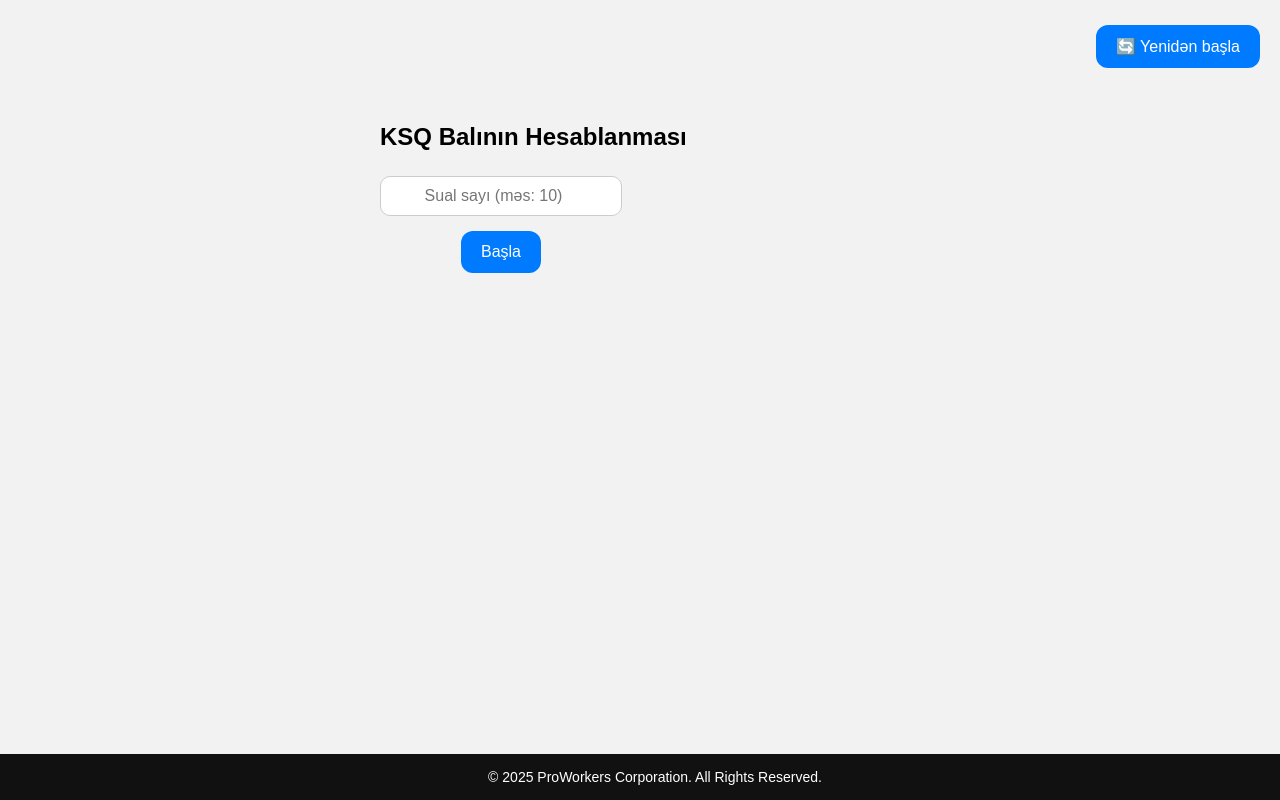
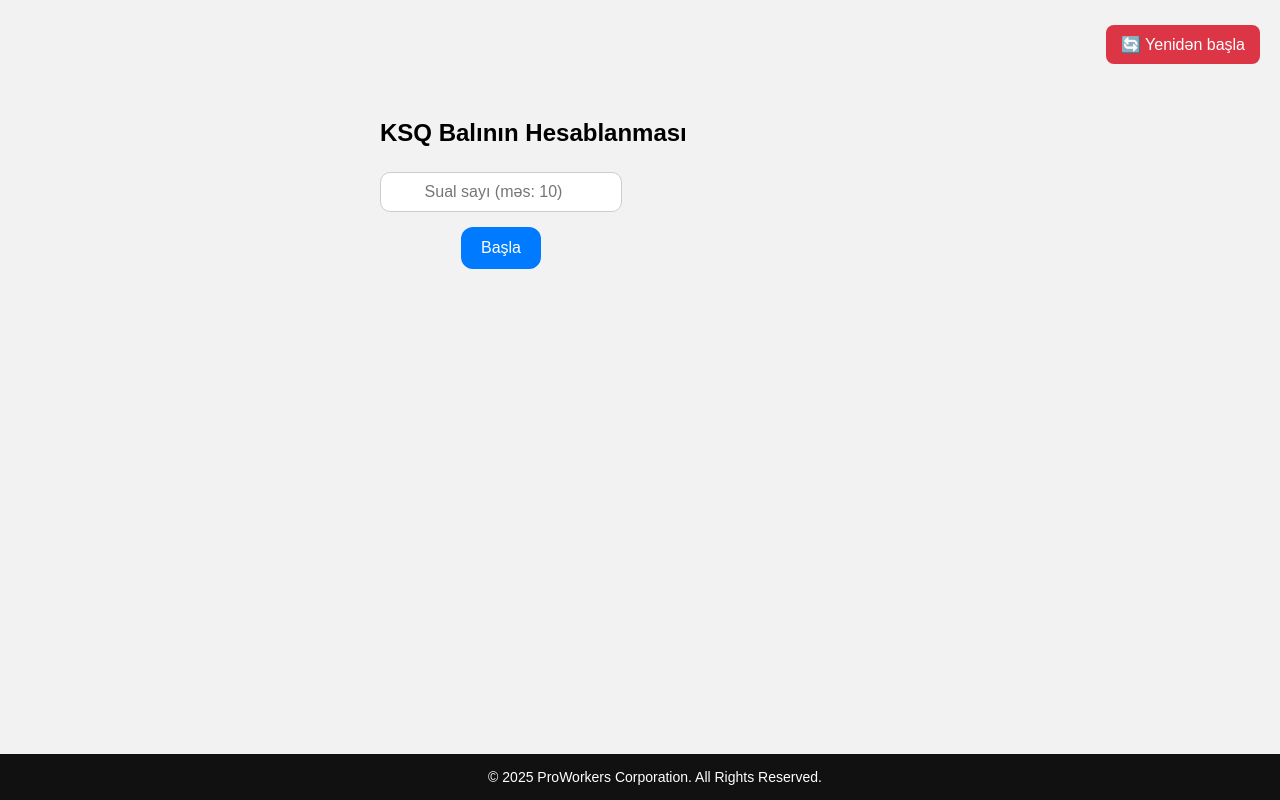
Before and after one commit to proworkers-az/hesabla.github.com, a plain HTML site: page teacher/bal.html in a window 1280 px wide. Drawn offline with Linux system fonts and the light colour scheme.

Commit message:
Update bal.html

```diff
--- a/teacher/bal.html
+++ b/teacher/bal.html
@@ -10,6 +10,17 @@
   display: flex;
   flex-wrap: wrap; /* kiçik ekranlarda alt-üst olsun */
 }
+
+  .toggle, .reset-btn {
+ padding: 10px 15px;
+ border: none;
+ border-radius: 8px;
+ cursor: pointer;
+ color: white; }
+
+ .toggle { background:black; }
+ body.dark .toggle { background:white; color:black; }
+.reset-btn { background:#dc3545; }
 
 
 img {
```
